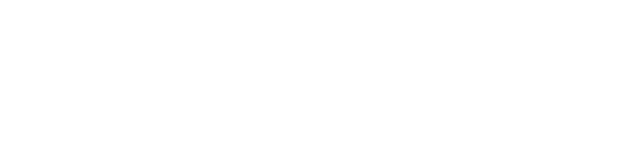
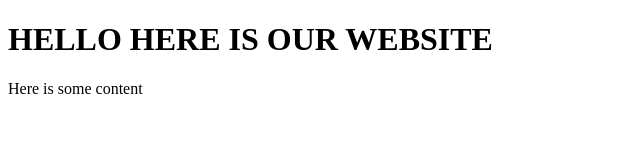
Before and after one commit to mdaniel08/githubtest, a plain HTML site: page index.html in a window 1280 px wide. Shown: the whole page, without its empty margins (0-640 px from the left). Drawn offline with Linux system fonts and the light colour scheme.

Commit message:
Update index.html
Just added some content to index.html

```diff
--- a/index.html
+++ b/index.html
@@ -6,6 +6,7 @@
     <title>Document</title>
 </head>
 <body>
-
+    <h1>HELLO HERE IS OUR WEBSITE</h1>
+    <p>Here is some content</p>
 </body>
 </html>
```
